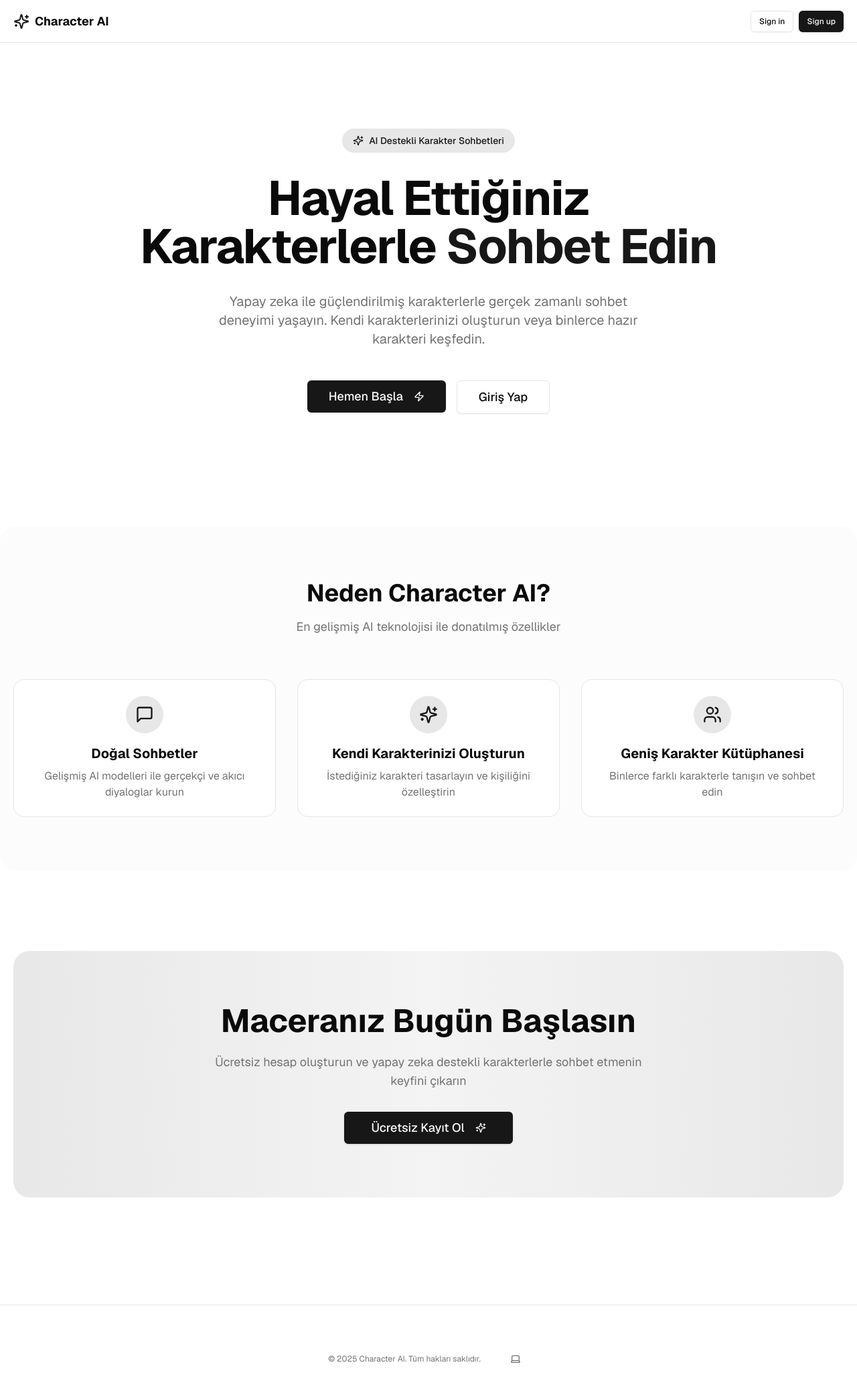
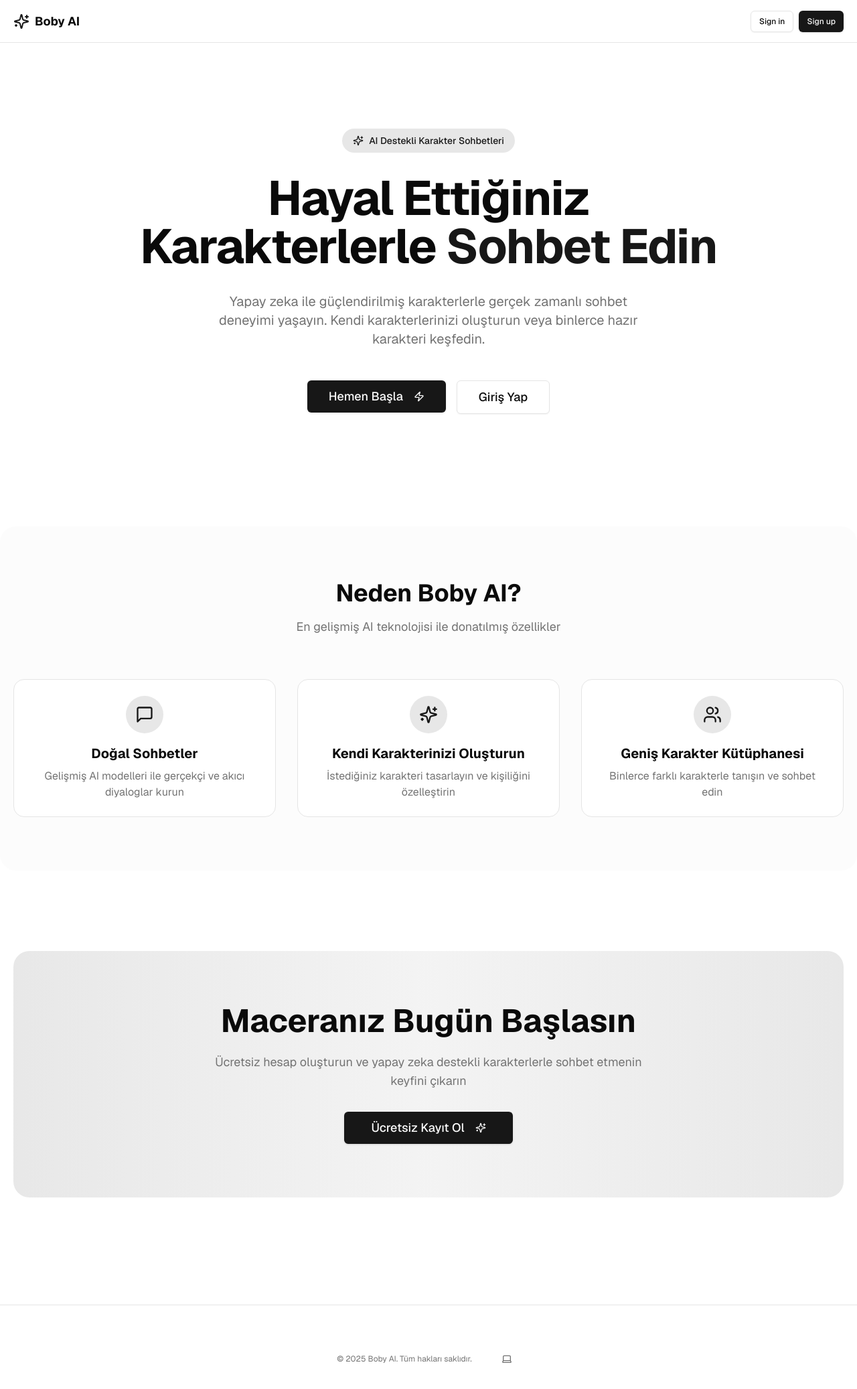
Before and after one commit to beerkayaslan/boby-ai, a Next.js app: page / in a window 1280 px wide. Shown: the top 2074 px of the page at 67% size. Built offline with nearby package versions, Linux system fonts and the light colour scheme; no server answers.

Commit message:
Rename Character AI to Boby AI across UI
Updated all user-facing references from 'Character AI' to 'Boby AI' in dashboard, layout, homepage, and sidebar components to reflect the new branding.

```diff
--- a/app/dashboard/page.tsx
+++ b/app/dashboard/page.tsx
@@ -22,7 +22,7 @@ export default async function DashboardPage() {
       <div className="flex flex-col gap-2">
         <h1 className="text-3xl font-bold flex items-center gap-3">
           <Sparkles className="h-8 w-8 text-primary" />
-          Character AI&apos;a Hoş Geldiniz
+          Boby AI&apos;a Hoş Geldiniz
         </h1>
         <p className="text-muted-foreground">
           AI karakterlerle sohbet edin, yeni karakterler oluşturun ve harika
--- a/app/layout.tsx
+++ b/app/layout.tsx
@@ -9,8 +9,8 @@ const defaultUrl = process.env.VERCEL_URL
 
 export const metadata: Metadata = {
   metadataBase: new URL(defaultUrl),
-  title: "Character AI - Dashboard",
-  description: "Character AI Dashboard Uygulaması",
+  title: "Boby AI - Dashboard",
+  description: "Boby AI Dashboard Uygulaması",
 };
 
 const geistSans = Geist({
--- a/app/page.tsx
+++ b/app/page.tsx
@@ -20,7 +20,7 @@ export default async function Home() {
           <div className="w-full max-w-7xl flex justify-between items-center p-3 px-5 text-sm">
             <div className="flex gap-2 items-center font-bold text-lg">
               <Sparkles className="h-6 w-6 text-primary" />
-              <Link href={"/"}>Character AI</Link>
+              <Link href={"/"}>Boby AI</Link>
             </div>
             {!hasEnvVars ? <EnvVarWarning /> : <AuthButton />}
           </div>
@@ -71,7 +71,7 @@ export default async function Home() {
         <section className="w-full max-w-7xl px-5 py-20 bg-muted/30 rounded-3xl my-10">
           <div className="text-center mb-16">
             <h2 className="text-3xl md:text-4xl font-bold mb-4">
-              Neden Character AI?
+              Neden Boby AI?
             </h2>
             <p className="text-muted-foreground text-lg">
               En gelişmiş AI teknolojisi ile donatılmış özellikler
@@ -137,7 +137,7 @@ export default async function Home() {
         {/* Footer */}
         <footer className="w-full flex items-center justify-center border-t mx-auto text-center text-xs gap-8 py-16 mt-20">
           <p className="text-muted-foreground">
-            © 2025 Character AI. Tüm hakları saklıdır.
+            © 2025 Boby AI. Tüm hakları saklıdır.
           </p>
           <ThemeSwitcher />
         </footer>
--- a/components/sidebar.tsx
+++ b/components/sidebar.tsx
@@ -61,7 +61,7 @@ export function Sidebar() {
       {/* Logo */}
       <Link href="/dashboard" className="p-4 flex items-center gap-2 border-b">
         <Sparkles className="h-6 w-6 text-primary" />
-        <h1 className="text-xl font-bold">Character AI</h1>
+        <h1 className="text-xl font-bold">Boby AI</h1>
       </Link>
 
       {/* Characters Section */}
```
